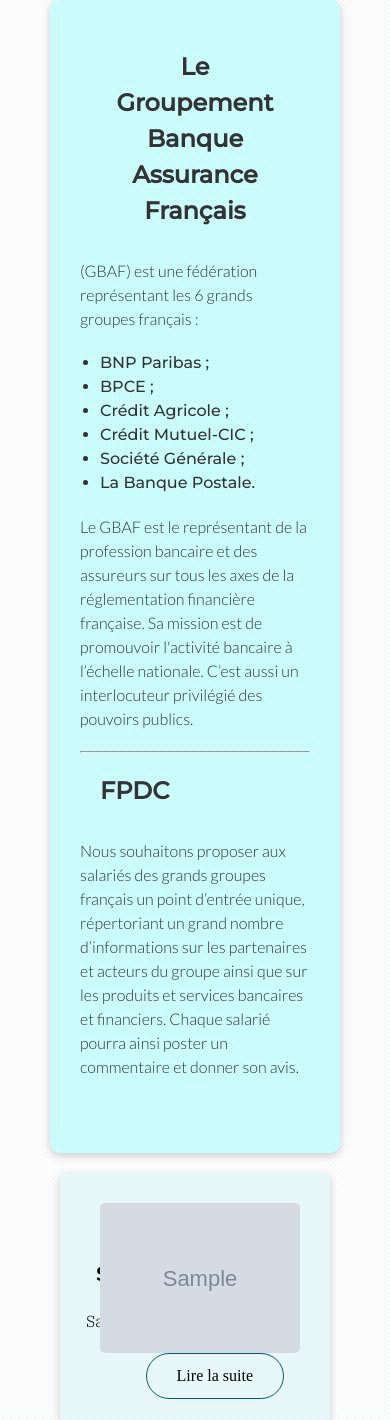
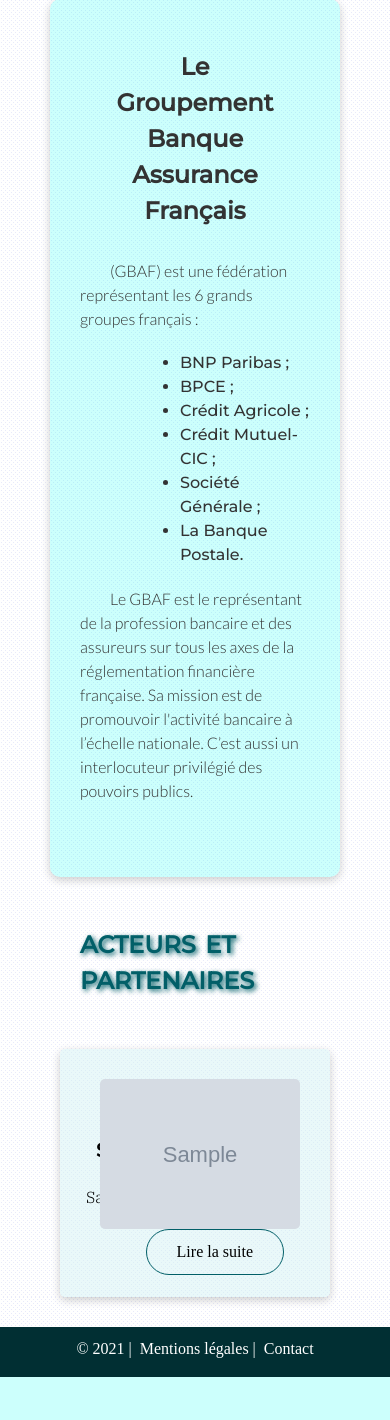
Before and after one commit to Lime5005/gbaf, a PHP site: page / in a window 390 px wide. Shown: the part 196-1616 px from the top of the page. After the commit the page ends 1573 px from the top, so only its background shows below. Run offline with PHP 8.4, Linux system fonts and the light colour scheme; the visitor is signed in with stand-in values (Sample User, id 1); tables that the repository leaves empty hold one stand-in row (values such as "Sample post"); grey boxes marked "Sample" are stand-in pictures.

Commit message:
changed code indention, user input control, css width for alert

```diff
--- a/User.php
+++ b/User.php
@@ -71,7 +71,7 @@
   }
 
   public function saveToDatabase() {
-    if (!isset($this->lastName) || !isset($this->firstName) || !isset($this->userName) || !isset($this->password) || !isset($this->secretQuestion) || !isset($this->answer)) {
+    if (!isset($this->lastName) || !isset($this->firstName) || !isset($this->userName) || !isset($this->password) || !isset($this->secretQuestion) || $this->secretQuestion == '' || !isset($this->answer)) {
       throw new Exception("Valeurs non valides");
     }
 
--- a/change_password.php
+++ b/change_password.php
@@ -50,7 +50,7 @@
       }
       $newPassword = password_hash($_POST['password'], PASSWORD_DEFAULT);
 
-      if (!isset($_POST['secret_question']) || strlen($_POST['answer']) < 3) {
+      if (!isset($_POST['secret_question']) || $_POST['secret_question'] == '' || strlen($_POST['answer']) < 3) {
         throw new Exception("Question secrete ou réponse non valides");
       }
       $newSecretQuestion = $_POST['secret_question'];
--- a/footer.php
+++ b/footer.php
@@ -1,5 +1,5 @@
-</div>
-</div>
+    </div>
+  </div>
 </div>
 <footer id="footer">
   <ul>
--- a/index.php
+++ b/index.php
@@ -30,15 +30,10 @@
         l'activité bancaire à l’échelle nationale. C’est aussi un interlocuteur privilégié des
         pouvoirs publics.
         </p>
-        <hr>
-        <h2>FPDC</h2>
-        <p>Nous souhaitons proposer aux salariés des grands groupes
-        français un point d’entrée unique, répertoriant un grand nombre d’informations
-        sur les partenaires et acteurs du groupe ainsi que sur les produits et services
-        bancaires et financiers.
-        Chaque salarié pourra ainsi poster un commentaire et donner son avis.</p>
-      <br>
+        <br>
+      </article>
     </section>
+    <h2 class="h2-acteurs">Acteurs et Partenaires</h2>
     <!-- List of all the acteurs -->
       <?php foreach ($row as $entry) {
       ?>
--- a/modify_account.php
+++ b/modify_account.php
@@ -38,7 +38,7 @@
       }
       $newPassword = password_hash($_POST['password'], PASSWORD_DEFAULT);
 
-      if (!isset($_POST['secret_question']) || strlen($_POST['answer']) < 3) {
+      if (!isset($_POST['secret_question']) || $_POST['secret_question'] == '' || strlen($_POST['answer']) < 3) {
         throw new Exception("Question secrete ou réponse non valides");
       }
       $newSecretQuestion = $_POST['secret_question'];
--- a/style.css
+++ b/style.css
@@ -210,14 +210,38 @@
     text-align: center;
 }
 
+.h2-acteurs {
+    position: relative;
+    display: flex;
+    align-items: center;
+    justify-content: center;
+    padding: 20px 0;
+    margin: 30px 50px;
+    color: var(--color-1);
+    border-radius: 5px;
+    text-transform: uppercase;
+    font-weight: bolder;
+    text-shadow: 2px 2px 5px var(--color-1);
+    word-spacing: 0.2rem;
+}
+
+.h2-acteurs:hover {
+    transform: translateY(5px);
+}
+
 .gbaf-description ul {
     list-style: disc;
     padding-left: 20px;
 }
 
+.gbaf-description ul li {
+    margin-left: 80px;
+}
+
 .gbaf-description p {
     font-family: 'Lato', sans-serif;
     margin: 10px 0;
+    text-indent: 30px;
 }
 
 #middle-page {
@@ -542,8 +566,8 @@
     .alert-success {
         position: relative;
         top: 50%;
-        left: 17%;
-        width: 400px;
+        left: 25%;
+        width: 50%;
         padding: 10px 0;
         margin: 10px;
         background-color: green;
@@ -554,8 +578,8 @@
     .alert-danger {
         position: relative;
         top: 50%;
-        left: 17%;
-        width: 400px;
+        left: 25%;
+        width: 50%;
         padding: 10px 0;
         margin: 10px;
         background-color: red;
@@ -681,8 +705,8 @@
     .alert-danger {
         position: relative;
         top: 50%;
-        left: 15%;
-        width: 200px;
+        left: 18%;
+        width: 60%;
         padding: 10px 0;
         margin: 10px;
         background-color: red;
@@ -693,8 +717,8 @@
     .alert-success {
         position: relative;
         top: 50%;
-        left: 15%;
-        width: 200px;
+        left: 18%;
+        width: 60%;
         padding: 10px 0;
         margin: 10px;
         background-color: green;
```
Also changed, not shown: header.php (indentation only).
